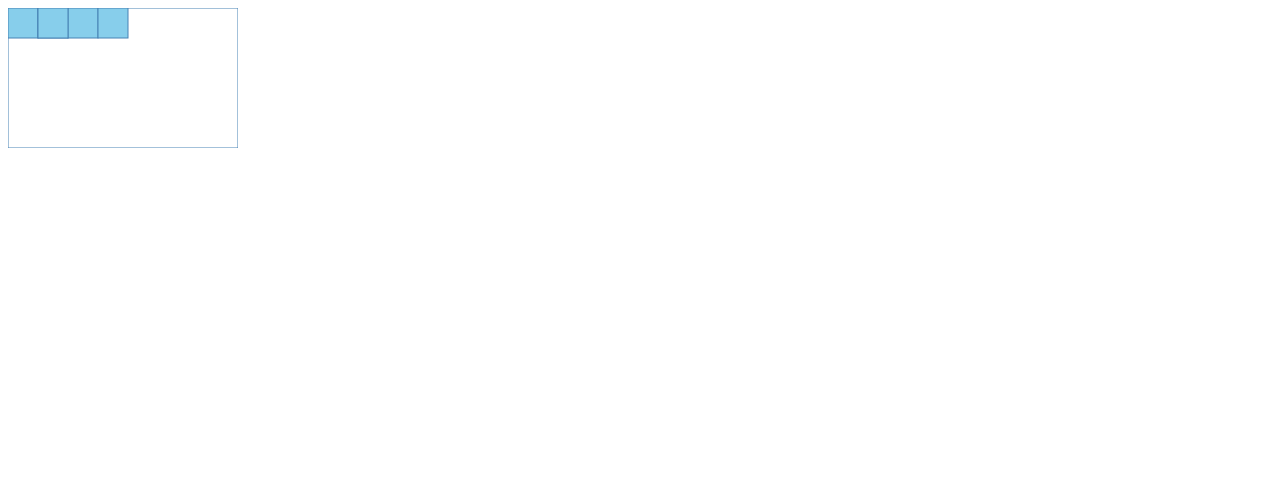
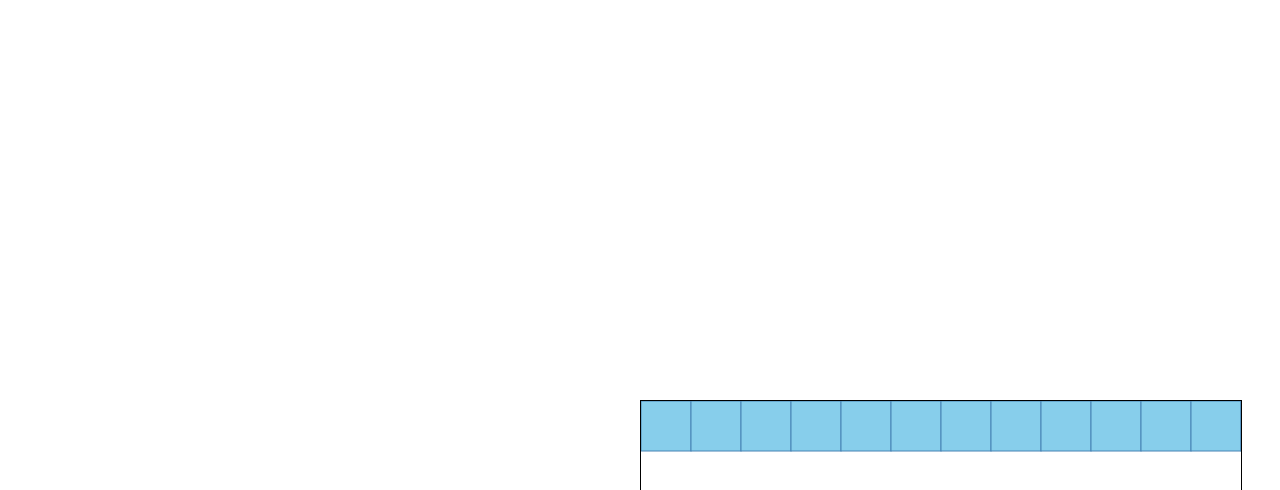
Before and after one commit to AlekseyOk/Roulette, a React (Create React App) app: page / in a window 1280 px wide. Shown: the top 490 px of the page. Built offline with nearby package versions, Linux system fonts and the light colour scheme; the HTML template or start-up script is replaced by a standard one.

Commit message:
add first 10 cells

```diff
--- a/src/App.scss
+++ b/src/App.scss
@@ -0,0 +1,11 @@
+.Greed {
+    position: fixed;
+    top: 50%;
+    left: 50%;
+    width: 200px;
+    height:100px;
+}
+
+.SVG {
+    border: 1px solid black;
+}
--- a/src/App.tsx
+++ b/src/App.tsx
@@ -1,33 +1,31 @@
 import React from 'react';
 import './App.scss';
 
+
+let coordinates = [[0, 0], [50, 0], [100, 0], [150, 0], [200, 0], [250, 0], [300, 0], [350, 0], [400, 0], [450, 0], [500, 0], [550, 0], [600, 0]]
 function App() {
   return (
     <div className="App">
       <div className="Greed">
-        <svg width="230" height="140">
-          <rect x="0" y="0" width="230" height="140"
-            fill="white" stroke="steelblue" stroke-width="1"
-          />
-          <rect x="0" y="0" width="30" height="30"
-            fill="skyblue" stroke="steelblue" stroke-width="1"
-          />
-          <rect x="30" y="0" width="30" height="30"
-            fill="skyblue" stroke="steelblue" stroke-width="1"
-          />
-          <rect x="60" y="0" width="30" height="30"
-            fill="skyblue" stroke="steelblue" stroke-width="1"
-          />
-          <rect x="90" y="0" width="30" height="30"
-            fill="skyblue" stroke="steelblue" stroke-width="1"
-          />
-          <rect x="30" y="0" width="30" height="30"
-            fill="skyblue" stroke="steelblue" stroke-width="1"
-          />
-        </svg>
+        <SquareСell />
       </div>
     </div>
   );
 }
 
-export default App;
+export default App
+
+
+let SquareСell = () => {
+  return (
+    <div>
+      <svg className="SVG" width="600" height="150">
+        {coordinates.map((el) => {
+          return <rect x={el[0]} y={el[1]} width="50" height="50"
+            fill="skyblue" stroke="steelblue" strokeWidth="1"
+          />
+        })}
+      </svg>
+    </div>
+  )
+}
```
